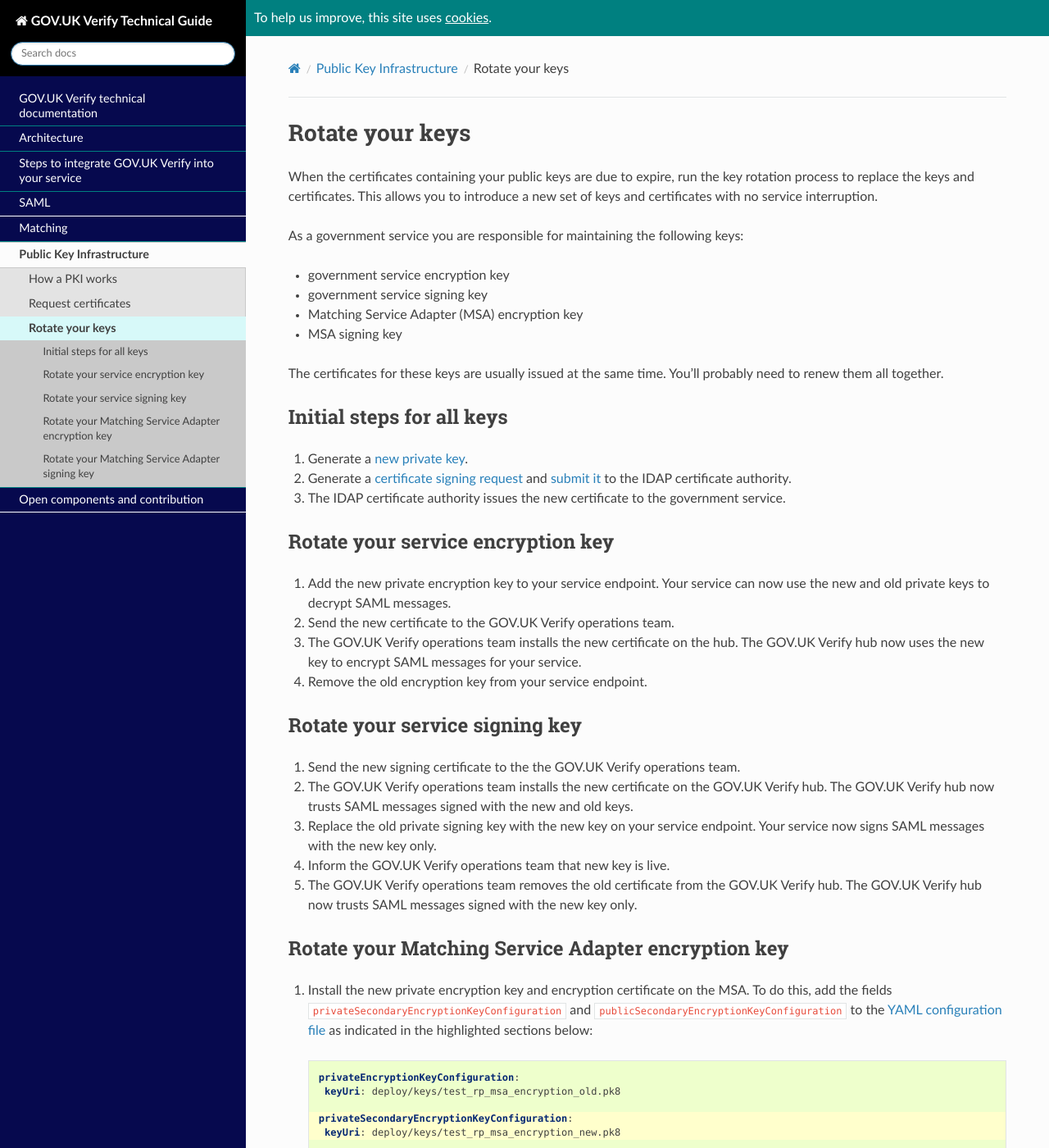
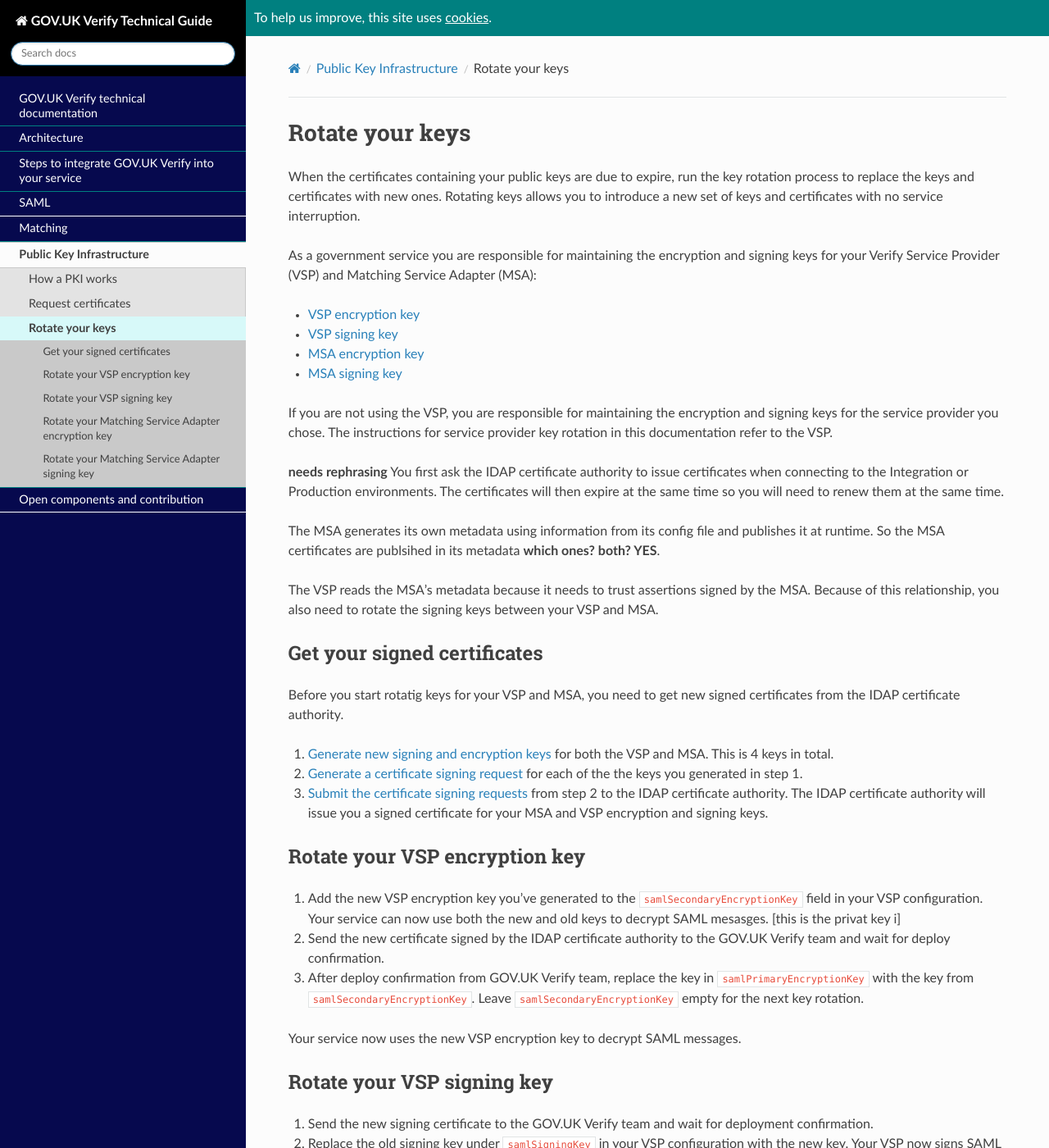
Before and after one commit to alphagov/rp-onboarding-tech-docs, a Sphinx documentation site: the page built from source/pages/pki/pkiRotate.rst, in a window 1280 px wide and 1400 px high. Shown: the whole window at 82% size. Built offline with Sphinx 7.4.7 and the Read the Docs theme 2.0.0, drawn with Linux system fonts in a browser that asks for light colours; nearby versions of some CDN libraries; pages that are not in the unit, such as notebooks, are missing from menus; comment, search, counter and statistics services are not loaded; some of the changed text lies outside the part shown.

Commit message:
Improve cert rotation docs
Pair writing draft

Pair writing with @andy.paine

```diff
--- a/source/pages/pki/pkiRotate.rst
+++ b/source/pages/pki/pkiRotate.rst
@@ -4,128 +4,140 @@
 Rotate your keys
 ==================
 
-When the certificates containing your public keys are due to expire, run the key rotation process to replace the keys and certificates. This allows you to introduce a new set of keys and certificates with no service interruption.
+When the certificates containing your public keys are due to expire, run the key rotation process to replace the keys and certificates with new ones. Rotating keys allows you to introduce a new set of keys and certificates with no service interruption.
 
-As a government service you are responsible for maintaining the following keys:
+As a government service you are responsible for maintaining the encryption and signing keys for your Verify Service Provider (VSP) and Matching Service Adapter (MSA):
 
-* government service encryption key
-* government service signing key
-* Matching Service Adapter (MSA) encryption key
-* MSA signing key
+* :ref:`VSP encryption key<rotateVSP_encKey>`
+* :ref:`VSP signing key<rotateVSP_signKey>`
+* :ref:`MSA encryption key<rotateMSA_encKey>`
+* :ref:`MSA signing key<rotateMSA_signKey>`
 
-The certificates for these keys are usually issued at the same time. You'll probably need to renew them all together.
+If you are not using the VSP, you are responsible for maintaining the encryption and signing keys for the service provider you chose. The instructions for service provider key rotation in this documentation refer to the VSP.
+
+**needs rephrasing** You first ask the IDAP certificate authority to issue certificates when connecting to the Integration or Production environments. The certificates will then expire at the same time so you will need to renew them at the same time.
+
+The MSA generates its own metadata using information from its config file and publishes it at runtime. So the MSA certificates are publsihed in its metadata **which ones? both? YES**.
+
+The VSP reads the MSA's metadata because it needs to trust assertions signed by the MSA. Because of this relationship, you also need to rotate the signing keys between your VSP and MSA.
 
 
-
-Initial steps for all keys
+Get your signed certificates
 ----------------------------------
 
-#. Generate a :ref:`new private key <pki_gen_private_key>`.
-#. Generate a :ref:`certificate signing request <pki_gen_csr>` and :ref:`submit it <pki_submit_csr>` to the IDAP certificate authority.
-#. The IDAP certificate authority issues the new certificate to the government service.
+Before you start rotatig keys for your VSP and MSA, you need to get new signed certificates from the IDAP certificate authority.
+
+#. :ref:`Generate new signing and encryption keys<pki_gen_private_key>` for both the VSP and MSA. This is 4 keys in total.
+#. :ref:`Generate a certificate signing request<pki_gen_csr>` for each of the the keys you generated in step 1.
+#. :ref:`Submit the certificate signing requests<pki_submit_csr>` from step 2 to the IDAP certificate authority. The IDAP certificate authority will issue you a signed certificate for your MSA and VSP encryption and signing keys.
 
 
-Rotate your service encryption key
+.. _rotateVSP_encKey:
+
+Rotate your VSP encryption key
 -----------------------------------
 
+#. Add the new VSP encryption key you've generated to the ``samlSecondaryEncryptionKey`` field in your VSP configuration. Your service can now use both the new and old keys to decrypt SAML mesasges. [this is the privat key i]
+#. Send the new certificate signed by the IDAP certificate authority to the GOV.UK Verify team and wait for deploy confirmation.
+#. After deploy confirmation from GOV.UK Verify team, replace the key in ``samlPrimaryEncryptionKey`` with the key from ``samlSecondaryEncryptionKey``. Leave ``samlSecondaryEncryptionKey`` empty for the next key rotation.
 
-#. Add the new private encryption key to your service endpoint. Your service can now use the new and old private keys to decrypt SAML messages.
-#. Send the new certificate to the GOV.UK Verify operations team.
-#. The GOV.UK Verify operations team installs the new certificate on the hub. The GOV.UK Verify hub now uses the new key to encrypt SAML messages for your service.
-#. Remove the old encryption key from your service endpoint.
+Your service now uses the new VSP encryption key to decrypt SAML messages.
 
 
-Rotate your service signing key
+.. _rotateVSP_signKey:
+
+Rotate your VSP signing key
 ----------------------------------
 
-#. Send the new signing certificate to the the GOV.UK Verify operations team.
-#. The GOV.UK Verify operations team installs the new certificate on the GOV.UK Verify hub. The GOV.UK Verify hub now trusts SAML messages signed with the new and old keys.
-#. Replace the old private signing key with the new key on your service endpoint. Your service now signs SAML messages with the new key only.
-#. Inform the GOV.UK Verify operations team that new key is live.
-#. The GOV.UK Verify operations team removes the old certificate from the GOV.UK Verify hub. The GOV.UK Verify hub now trusts SAML messages signed with the new key only.
+#. Send the new signing certificate to the GOV.UK Verify team and wait for deployment confirmation.
+#. Replace the old signing key under ``samlSigningKey`` in your VSP configuration with the new key. Your VSP now signs SAML messages with the new key only.
+#. Inform the GOV.UK Verify operations team that new key is live. The GOV.UK Verify team removes the old certificate from the GOV.UK Verify hub.
 
+The GOV.UK Verify hub now trusts SAML messages signed with your new VSP signing key only.
+
+
+.. _rotateMSA_encKey:
 
 Rotate your Matching Service Adapter encryption key
 -----------------------------------------------------
 
-1. Install the new private encryption key and encryption certificate on the MSA. To do this, add the fields ``privateSecondaryEncryptionKeyConfiguration`` and ``publicSecondaryEncryptionKeyConfiguration`` to the  :ref:`YAML configuration file <yamlfile>` as indicated in the highlighted sections below:
+#. Install the new encryption certificate (.crt) and private encryption key (.pk8) on the MSA. To do this, add a second list item under ``encryptionKeys`` in your :ref:`MSA configuration <yamlfile>`. The list element you're adding contains the details for your new public and private key, for example:
 
   .. code-block:: yaml
-     :emphasize-lines: 4-5, 11-13
 
-     privateEncryptionKeyConfiguration:
-      keyUri: deploy/keys/test_rp_msa_encryption_old.pk8
+    encryptionKeys:
+    - publicKey:
+        certFile: msa_encryption_2016.crt
+        name: MSA Encryption 2016
+      privateKey:
+        keyFile: msa_encryption_2016.pk8
+    - publicKey:
+        certFile: msa_encryption_2017.crt
+        name: MSA Encryption 2017
+      privateKey:
+        keyFile: msa_encryption_2017.pk8
 
-     privateSecondaryEncryptionKeyConfiguration:
-      keyUri: deploy/keys/test_rp_msa_encryption_new.pk8
-
-     publicEncryptionKeyConfiguration:
-      keyUri: deploy/keys/test_rp_msa_encryption_old.crt
-      keyName: http://www.test-rp-ms.gov.uk/SAML2/MD
-
-     publicSecondaryEncryptionKeyConfiguration:
-      keyUri: deploy/keys/test_rp_msa_encryption_new.crt
-      keyName: http://www.test-rp-ms.gov.uk/SAML2/MD
-
-  The MSA can now use both the new and old keys to decrypt SAML messages.
+  The MSA can now use both the new (2017) and old (2016) keys to decrypt SAML messages.
 
   .. note:: While both keys are in use, you may see error messages in the logs with the description 'Unwrapping failed'. These messages appear because the MSA attempts to decrypt the SAML message using each key in turn. You can safely ignore these messages. However, do not ignore any other error messages related to SAML decryption.
 
-2. Send the new certificate to the GOV.UK Verify operations team.
-3. The GOV.UK Verify operations team replaces the old certificate with the new certificate on the GOV.UK Verify hub. The GOV.UK Verify hub now uses the new key to encrypt SAML messages for your service.
-4. Promote the secondary private encryption key and encryption certificate to the primary position.
-5. Remove the old private encryption key and encryption certificate:
+#. Send the new certificate to the GOV.UK Verify operations team and wait for deployment confirmation
+#. The GOV.UK Verify operations team replaces the old certificate with the new certificate on the GOV.UK Verify hub. The GOV.UK Verify hub now uses the new key to encrypt SAML messages for your service.
+#. After GOV.UK Verify have confirmed deployment of the new (2017) public encryption key, delete the old (2016) private encryption key.
 
 
-  .. code-block:: yaml
-
-     privateEncryptionKeyConfiguration:
-      keyUri: deploy/keys/test_rp_msa_encryption_new.pk8
-
-     publicEncryptionKeyConfiguration:
-      keyUri: deploy/keys/test_rp_msa_encryption_new.crt
-      keyName: http://www.test-rp-ms.gov.uk/SAML2/MD
-
-6. Restart the MSA. The MSA can no longer use the old key to decrypt SAML messages.
-
+.. _rotateMSA_signKey:
 
 Rotate your Matching Service Adapter signing key
 --------------------------------------------------
 
 .. _pki_config_msa_2signkeys_SAMLmetadata:
 
-This procedure involves publishing 2 SAML signing certificates in the MSA SAML metadata.
 
-1. Send the new signing certificate to the GOV.UK Verify operations team.
-2. Install the new signing certificate on the MSA. To do this, add the field ``publicSecondarySigningKeyConfiguration`` to the :ref:`YAML configuration file <yamlfile>`, as indicated in the highlighted section below:
-
-  .. code-block:: yaml
-     :emphasize-lines: 8-10
-
-     privateSigningKeyConfiguration:
-      keyUri: deploy/keys/test_rp_msa_signing.pk8
-
-     publicSigningKeyConfiguration:
-      keyUri: deploy/keys/test_rp_msa_signing.crt
-      keyName: http://www.test-rp-ms.gov.uk/SAML2/MD
-
-     publicSecondarySigningKeyConfiguration:
-      keyUri: deploy/keys/test_rp_msa_signing_new_cert.crt
-      keyName: http://www.test-rp-ms.gov.uk/SAML2/MD/Secondary
-
-3. Check that your service endpoint has loaded the newly generated MSA metadata from: /matching-service/SAML2/metadata. The service endpoint now trusts assertions signed with the new key.
-4. Update the field ``privateSigningKeyConfiguration`` with the new private signing key.
-5. Promote the secondary signing certificate to the primary position.
-6. Remove the old signing certificate:
+#. Send the new signing certificate to the GOV.UK Verify team and add it to the :ref:`MSA configuration <yamlfile>` under ``signingKeys.secondary``:
 
   .. code-block:: yaml
 
-     privateSigningKeyConfiguration:
-      keyUri: deploy/keys/test_rp_msa_signing_new.pk8
+    signingKeys:
+      primary:
+        publicKey:
+          certFile: msa_signing_2016.crt
+          name: 2016 MSA Signing Key
+        privateKey:
+          keyFile: msa_signing_2016.pk8
+      secondary:
+        publicKey:
+          certFile: msa_signing_2017.crt
+          name: 2017 MSA Signing Key
+        privateKey:
+          keyFile: msa_signing_2017.pk8
 
-     publicSigningKeyConfiguration:
-      keyUri: deploy/keys/test_rp_msa_signing_new.crt
-      keyName: http://www.test-rp-ms.gov.uk/SAML2/MD
+#. Load the MSA metadata. Your service now trusts assertions signed with the new (2017) MSA signing key.
 
-7. Restart the MSA. SAML messages are now signed with the new key.
-8. Inform the GOV.UK Verify operations team that the new key is live.
+#. Delete the ``signingKeys.primary`` section and rename ``signingKeys.secondary`` to ``signingKeys.primary``. The MSA now signs the assertions with the new (2017) key.
+
+#. Inform the GOV.UK Verify operations team that the new key is live.
+
+
+Q&A with Andy
+
+Does the MSA only publish the signing certs in its metadata or does it also publish the encryption certs?
+
+both. doesn't need to. but it does. both.
+
+
+Is there any particular order they should rotate the keys?
+
+Recommend
+MSA and VSP are independent
+get MSA certs
+dual run (when you have bith certs in there) the MSA signing certs so they're both in the metadata -- you want to do this because
+rotate MSA signing key
+
+
+"After your service has loaded the MSA metadata your service now trusts assertions signed with the new MSA signing key." ==> what do they need to do to load the MSA metadata? I need a call to action... (rotate MSA signing keys)
+
+Run the MSA to publish certs to metadata
+Metadata refreshes
+And then wait for the VSP to load the MSA Metadata. Periodically refreshes metadata. IT will log when it has done this.
+The VSP now trusts assertions signed with the new MSA signing key.
```
Also changed, not shown: 2 other files.
